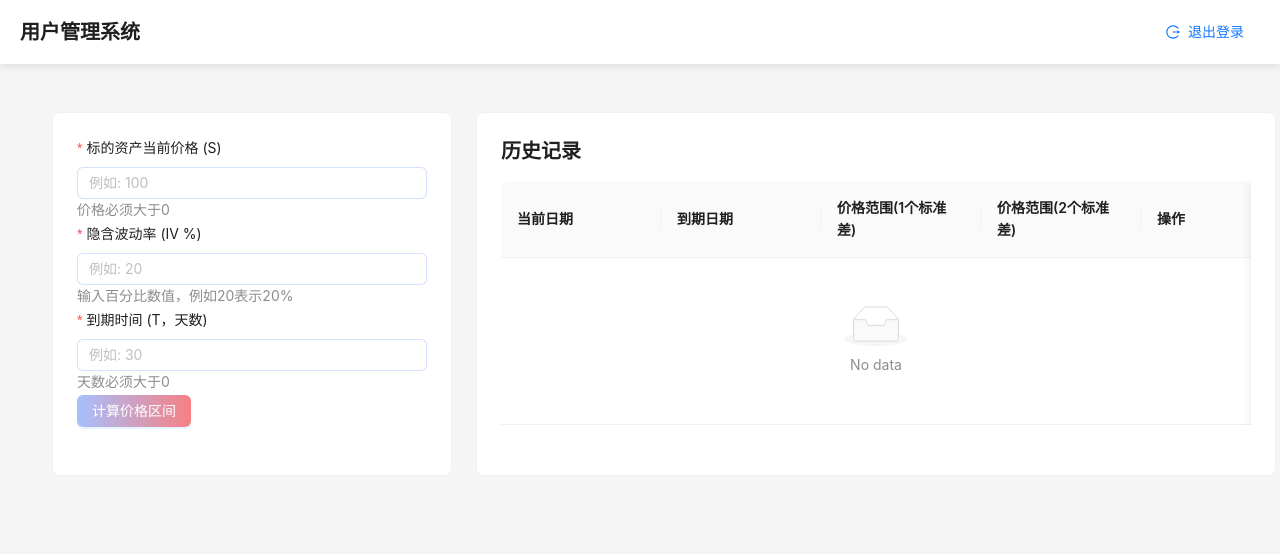
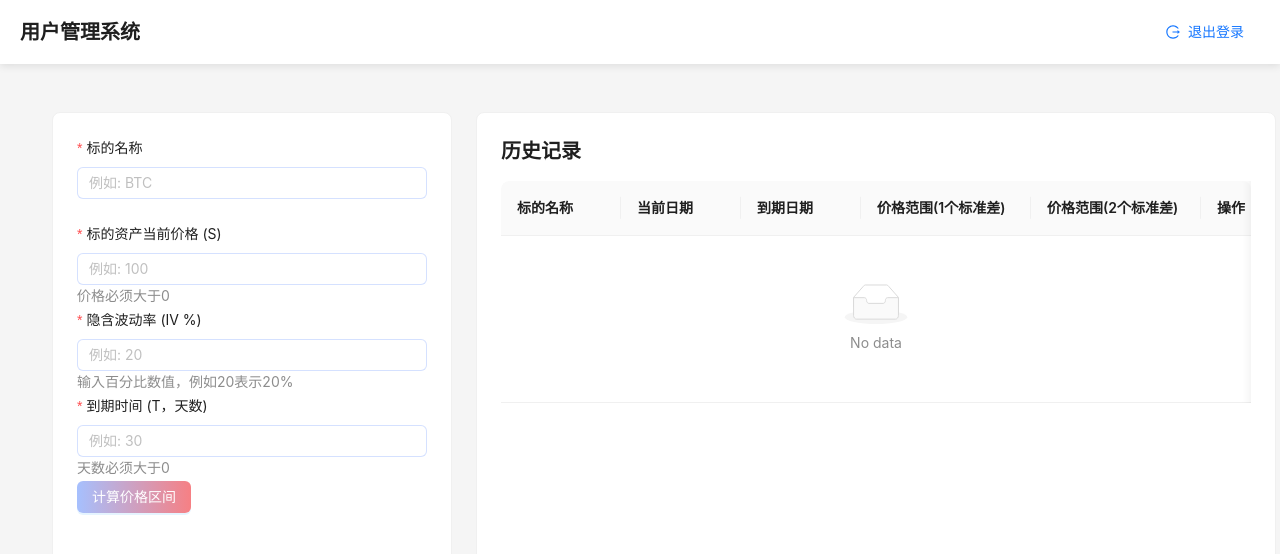
Before and after one commit to fengjinlong/vercel-next, a Next.js app: page /option-price-estimate in a window 1280 px wide. Shown: the top 554 px of the page. Built offline with nearby package versions, Linux system fonts and the light colour scheme.

Commit message:
update changes

```diff
--- a/src/app/option-price-estimate/page.tsx
+++ b/src/app/option-price-estimate/page.tsx
@@ -18,12 +18,14 @@ import AppLayout from "../components/AppLayout";
 const { Title, Text } = Typography;
 
 interface EstimateFormValues {
+  name: string; // 标的名称
   S: number; // 标的资产当前价格
   IV: number; // 隐含波动率
   T: number; // 到期时间(天数)
 }
 
 interface PriceEstimateResult {
+  name: string;
   lowerBound: number;
   upperBound: number;
   lowerBound95: number;
@@ -53,7 +55,7 @@ export default function OptionPriceEstimate() {
   };
 
   const calculatePriceRange = (values: EstimateFormValues) => {
-    const { S, IV, T } = values;
+    const { name, S, IV, T } = values;
 
     // Convert IV from percentage to decimal (e.g., 20% -> 0.2)
     const ivDecimal = IV / 100;
@@ -77,6 +79,7 @@ export default function OptionPriceEstimate() {
     expiryDate.setDate(currentDate.getDate() + T);
 
     setResult({
+      name,
       lowerBound,
       upperBound,
       lowerBound95,
@@ -102,14 +105,22 @@ export default function OptionPriceEstimate() {
 
   const columns: ColumnsType<RecordItem> = [
     {
+      title: "标的名称",
+      dataIndex: "name",
+      key: "name",
+      width: 120,
+    },
+    {
       title: "当前日期",
       dataIndex: "currentDate",
       key: "currentDate",
+      width: 120,
     },
     {
       title: "到期日期",
       dataIndex: "expiryDate",
       key: "expiryDate",
+      width: 120,
     },
     {
       title: "价格范围(1个标准差)",
@@ -128,6 +139,7 @@ export default function OptionPriceEstimate() {
     {
       title: "操作",
       key: "action",
+      width: 100,
       render: (_: unknown, record: RecordItem) => (
         <Popconfirm
           title="确定要删除这条记录吗？"
@@ -146,9 +158,6 @@ export default function OptionPriceEstimate() {
   return (
     <AppLayout>
       <div className="p-8 pt-1">
-        {/* <Title level={4}>期权价格估算</Title> */}
-        {/* <h2 className="text-1xl">期权价格估算</h2> */}
-
         <div style={{ display: "flex", gap: "24px" }}>
           {/* 左侧计算区域 */}
           <Card style={{ flex: "1", marginTop: 24, minWidth: "400px" }}>
@@ -158,6 +167,18 @@ export default function OptionPriceEstimate() {
               onFinish={calculatePriceRange}
               validateTrigger={["onChange", "onBlur"]}
             >
+              <Form.Item
+                label={<>标的名称</>}
+                name="name"
+                validateFirst={true}
+                rules={[
+                  { required: true, message: "请输入标的名称" },
+                  { max: 50, message: "名称不能超过50个字符" },
+                ]}
+              >
+                <Input placeholder="例如: BTC" />
+              </Form.Item>
+
               <Form.Item
                 label={<>标的资产当前价格 (S)</>}
                 name="S"
@@ -209,6 +230,10 @@ export default function OptionPriceEstimate() {
                 <Title level={3} style={{ marginBottom: 24 }}>
                   价格区间预测结果
                 </Title>
+
+                <div style={{ marginBottom: 20 }}>
+                  <Text strong>标的名称: {result.name}</Text>
+                </div>
 
                 <div
                   style={{
```
